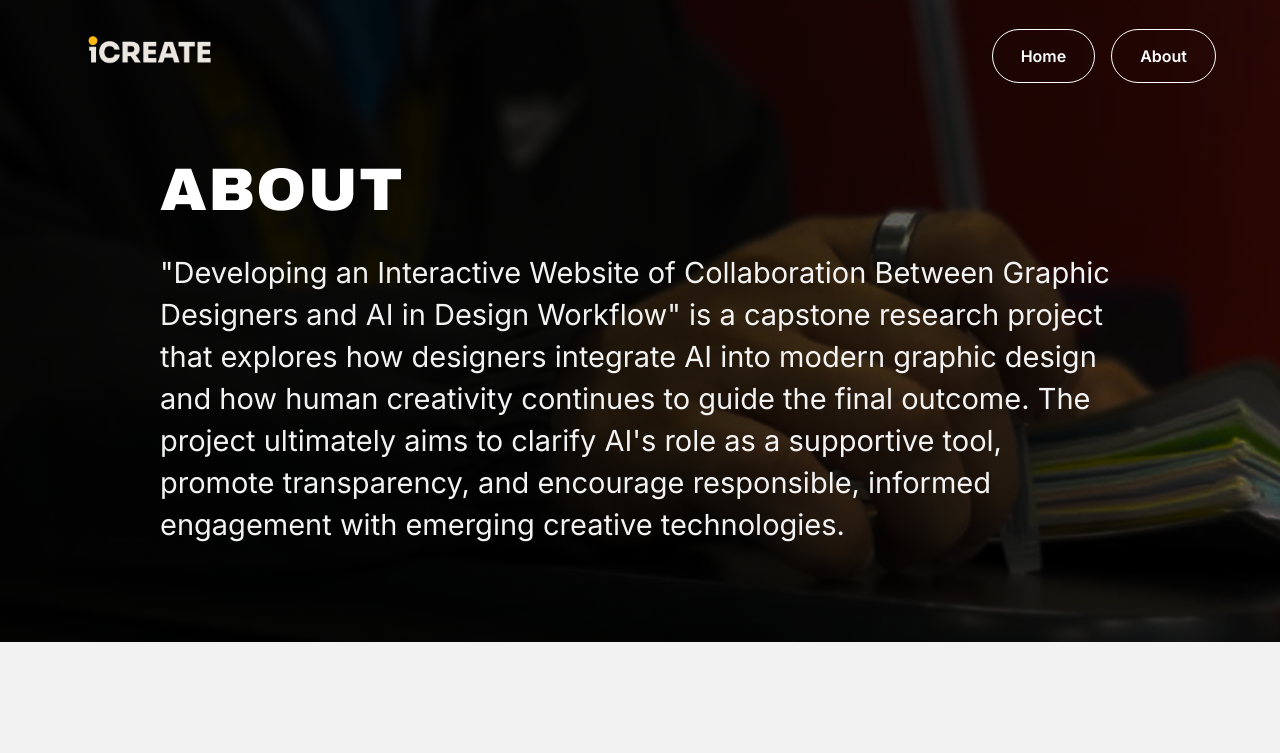
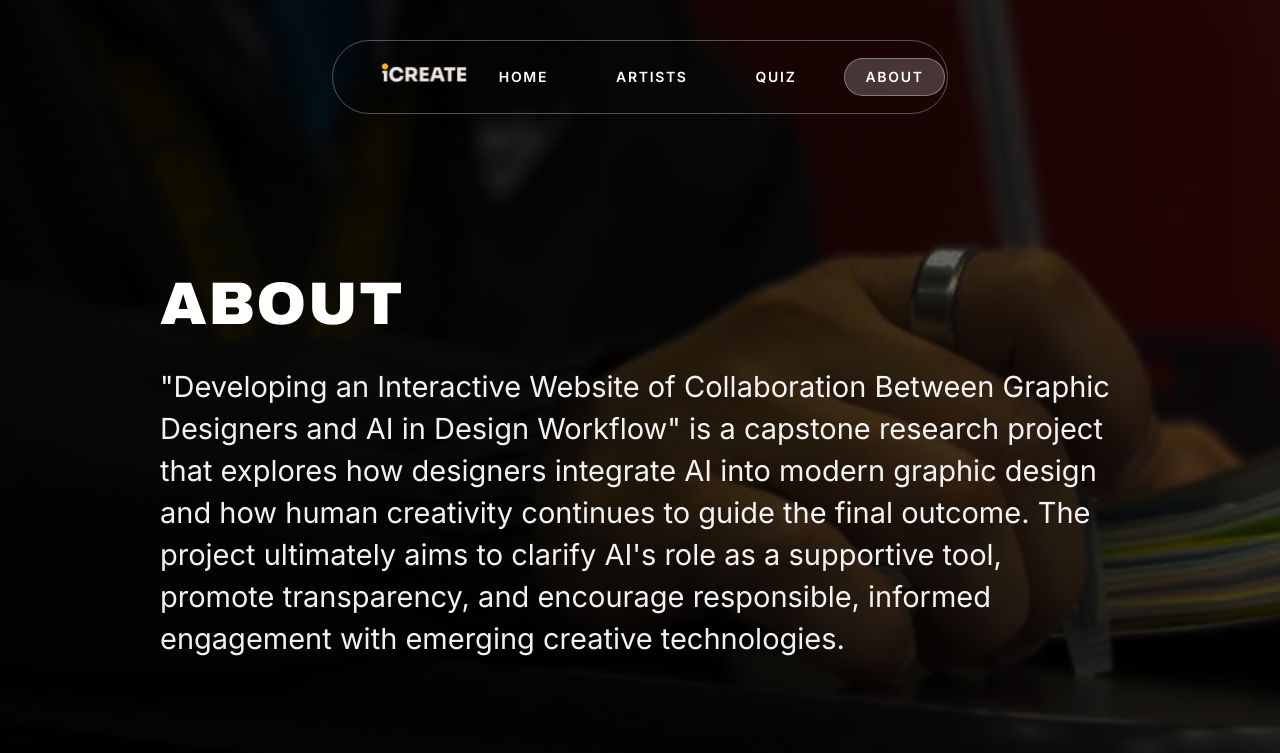
Before and after one commit to giomaniego-dev/icreate, a Next.js app: page /about in a window 1280 px wide. Shown: the top 753 px of the page. Built offline with nearby package versions, Linux system fonts and the light colour scheme.

Commit message:
feat(layout): add HeroShell, page containers, and conditional footer
Introduce shared layout primitives and hide the footer on home and quiz.
Update header with overlay and profile nav variants; fix footer links to /artists and /quiz.

```diff
--- a/src/app/layout.tsx
+++ b/src/app/layout.tsx
@@ -1,6 +1,6 @@
 import type { Metadata } from "next";
 import { Archivo_Black, Inter } from "next/font/google";
-import { Footer } from "@/components/Footer";
+import { ConditionalFooter } from "@/components/ConditionalFooter";
 import "./globals.css";
 
 const inter = Inter({
@@ -30,7 +30,7 @@ export default function RootLayout({
     <html lang="en" className={`${inter.variable} ${archivoBlack.variable}`}>
       <body className="antialiased font-sans">
         {children}
-        <Footer />
+        <ConditionalFooter />
       </body>
     </html>
   );
--- /dev/null
+++ b/src/components/ConditionalFooter.tsx
@@ -0,0 +1,14 @@
+"use client";
+
+import { usePathname } from "next/navigation";
+import { Footer } from "./Footer";
+
+export function ConditionalFooter() {
+  const pathname = usePathname();
+
+  if (pathname === "/" || pathname === "/quiz") {
+    return null;
+  }
+
+  return <Footer />;
+}
--- a/src/components/Footer.tsx
+++ b/src/components/Footer.tsx
@@ -40,7 +40,7 @@ export function Footer() {
                   About
                 </Link>
                 <Link
-                  href="/#quiz"
+                  href="/quiz"
                   className="font-sans text-sm text-white transition hover:text-white md:text-base"
                 >
                   Quiz
@@ -54,7 +54,7 @@ export function Footer() {
               </h3>
               <nav className="flex flex-col gap-3">
                 <Link
-                  href="/#featured-designers"
+                  href="/artists"
                   className="font-sans text-sm text-white transition hover:text-white md:text-base"
                 >
                   Profiles
--- a/src/components/Header.tsx
+++ b/src/components/Header.tsx
@@ -1,33 +1,94 @@
+"use client";
+
 import Image from "next/image";
 import Link from "next/link";
+import { usePathname } from "next/navigation";
+import { PageContainer } from "./layout/PageContainer";
 
-export function Header() {
+const navLinks = [
+  { href: "/", label: "HOME", match: (path: string) => path === "/" },
+  {
+    href: "/artists",
+    label: "ARTISTS",
+    match: (path: string) => path === "/artists",
+  },
+  { href: "/quiz", label: "QUIZ", match: (path: string) => path === "/quiz" },
+  {
+    href: "/about",
+    label: "ABOUT",
+    match: (path: string) => path === "/about",
+  },
+] as const;
+
+export type HeaderVariant = "overlay" | "profile";
+
+type HeaderProps = {
+  variant?: HeaderVariant;
+};
+
+const navLinkBase =
+  "rounded-full px-4 py-1.5 font-sans text-sm font-semibold uppercase tracking-[0.12em] text-white transition sm:px-5 sm:py-2";
+
+export function Header({ variant = "overlay" }: HeaderProps) {
+  const pathname = usePathname();
+  const isProfile = variant === "profile";
+
+  const shellClass = isProfile
+    ? "flex items-center justify-between rounded-full border border-black px-5 py-3 sm:px-8 sm:py-3.5"
+    : "flex items-center justify-between rounded-full border border-white/30 bg-transparent px-5 py-3 sm:px-8 sm:py-3.5";
+
+  const shellStyle = isProfile
+    ? {
+        background:
+          "linear-gradient(90deg, #C4C4C4 0%, #A8A8A8 50%, #949494 100%)",
+      }
+    : undefined;
+
+  const inactiveClass = isProfile
+    ? `${navLinkBase} hover:bg-black/10`
+    : `${navLinkBase} hover:bg-white/10`;
+
+  const activeClass = isProfile
+    ? `${navLinkBase} border border-white bg-[#5C5C5C]`
+    : `${navLinkBase} border border-white/35 bg-white/20`;
+
   return (
-    <header className="absolute left-0 right-0 top-0 z-20 flex items-center justify-between px-8 py-6 md:px-12 lg:px-16">
-      <Link href="/" className="relative">
+    <header
+      className={`relative z-20 shrink-0 px-6 ${isProfile ? "pt-0" : "pt-8 md:pt-10"}`}
+    >
+      <PageContainer size="nav">
+        <div
+          className={shellClass}
+          style={shellStyle}
+        >
+        <Link href="/" className="shrink-0">
           <Image
             src="/images/logo.svg"
             alt="iCREATE"
             width={180}
             height={70}
-          className="h-12 w-auto md:h-14 lg:h-16"
+            className="h-9 w-auto sm:h-10 md:h-11"
             priority
           />
         </Link>
-      <nav className="flex items-center gap-4">
+
+        <nav className="flex items-center gap-3 sm:gap-5 md:gap-7">
+          {navLinks.map(({ href, label, match }) => {
+            const isActive = match(pathname);
+
+            return (
               <Link
-          href="/"
-          className="rounded-full border border-white bg-transparent px-7 py-3.5 font-sans text-base font-semibold text-white transition hover:bg-zinc-600"
+                key={href}
+                href={href}
+                className={isActive ? activeClass : inactiveClass}
               >
-          Home
+                {label}
               </Link>
-        <Link
-          href="/about"
-          className="rounded-full border border-white bg-transparent px-7 py-3.5 font-sans text-base font-semibold text-white transition hover:bg-zinc-600"
-        >
-          About
-        </Link>
+            );
+          })}
         </nav>
+        </div>
+      </PageContainer>
     </header>
   );
 }
--- /dev/null
+++ b/src/components/layout/HeroShell.tsx
@@ -0,0 +1,23 @@
+import type { ReactNode } from "react";
+import { Header } from "@/components/Header";
+
+type HeroShellProps = {
+  children: ReactNode;
+  className?: string;
+  fullHeight?: boolean;
+};
+
+export function HeroShell({
+  children,
+  className = "",
+  fullHeight = true,
+}: HeroShellProps) {
+  return (
+    <div
+      className={`relative z-10 flex flex-col ${fullHeight ? "min-h-screen" : ""} ${className}`.trim()}
+    >
+      <Header />
+      {children}
+    </div>
+  );
+}
--- /dev/null
+++ b/src/components/layout/PageContainer.tsx
@@ -0,0 +1,21 @@
+import type { ElementType, ReactNode } from "react";
+import { siteLayout } from "@/lib/site-layout";
+
+type PageContainerProps = {
+  children: ReactNode;
+  className?: string;
+  size?: "nav" | "content";
+  as?: ElementType;
+};
+
+export function PageContainer({
+  children,
+  className = "",
+  size = "content",
+  as: Tag = "div",
+}: PageContainerProps) {
+  const widthClass =
+    size === "nav" ? siteLayout.navWidth : siteLayout.contentWidth;
+
+  return <Tag className={`${widthClass} ${className}`.trim()}>{children}</Tag>;
+}
--- /dev/null
+++ b/src/lib/quiz-data.ts
@@ -0,0 +1,48 @@
+export const QUIZ_QUESTIONS = [
+  {
+    id: "q1",
+    question:
+      "Your client says the text on your Facebook banner gets cut off when viewed on mobile. Which AI tool helps you quickly generate a properly sized version?",
+    options: ["Magic Resize", "Magic Erase", "Text to Image"],
+    correctAnswer: "Magic Resize",
+  },
+  {
+    id: "q2",
+    question:
+      "You need to remove an unwanted object from a photo. Which AI tool is best for this task?",
+    options: ["Magic Resize", "Magic Erase", "Text to Image"],
+    correctAnswer: "Magic Erase",
+  },
+  {
+    id: "q3",
+    question:
+      "You want to create an image from a text description. Which AI tool should you use?",
+    options: ["Magic Resize", "Magic Erase", "Text to Image"],
+    correctAnswer: "Text to Image",
+  },
+  {
+    id: "q4",
+    question:
+      "A client sends you a small, low-resolution photo and asks for a sharp, print-ready version. Which AI tool is best for upscaling and restoring image quality?",
+    options: ["Topaz Photo AI", "Magic Erase", "Background Remover"],
+    correctAnswer: "Topaz Photo AI",
+  },
+  {
+    id: "q5",
+    question:
+      "You want to quickly explore multiple visual concepts and moodboard directions for a new campaign. Which AI tool is best for rapid creative ideation?",
+    options: ["Midjourney", "Magic Resize", "Spell Check"],
+    correctAnswer: "Midjourney",
+  },
+] as const;
+
+export type QuizStep = "banner" | "intro" | "quiz" | "complete";
+
+export const QUIZ_GRADIENT_BG =
+  "linear-gradient(180deg, #2261B4 0%, #1a3d7a 45%, #14234C 100%)";
+
+export const QUIZ_CTA_GRADIENT =
+  "linear-gradient(180deg, #F6D26D 0%, #FF9114 100%)";
+
+export const QUIZ_CTA_GRADIENT_HORIZONTAL =
+  "linear-gradient(to right, #F6D26D 0%, #FF9114 100%)";
--- /dev/null
+++ b/src/lib/site-layout.ts
@@ -0,0 +1,9 @@
+/** Shared layout widths — header pill is 50% viewport; main blocks ~65%. */
+export const siteLayout = {
+  navWidth:
+    "mx-auto w-[min(100%,calc(100%-3rem))] md:w-1/2 md:max-w-none",
+  contentWidth: "mx-auto w-full max-w-6xl md:w-[65%] md:max-w-[52rem]",
+} as const;
+
+export const QUIZ_PAGE_BG =
+  "radial-gradient(ellipse 130% 90% at 50% -10%, #3d8fd9 0%, #2261B4 38%, #1a3d7a 62%, #14234C 100%)";
```
Lines whose indentation alone changed are shown as unchanged.
